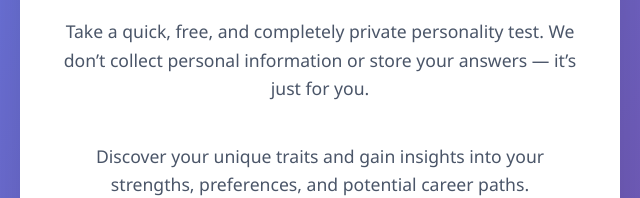
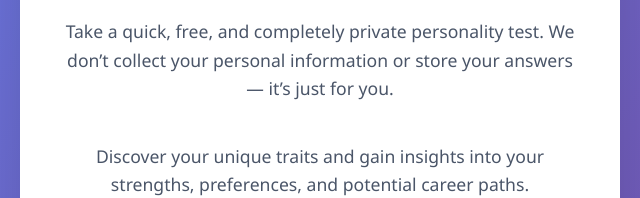
Before and after one commit to arunkumarkundra/freepersonalitytest, a plain HTML site: page index.html in a window 1280 px wide. Shown: the part 222-420 px from the top of the page, 320-960 px from the left. Drawn offline with nearby package versions, Linux system fonts and the light colour scheme.

Commit message:
Update index.html

```diff
--- a/index.html
+++ b/index.html
@@ -348,7 +348,7 @@
         <div class="screen active" id="welcome-screen">
             <div class="welcome-screen">
                 <h1>Personality Insight</h1>
-                <p>Take a quick, free, and completely private personality test. We don’t collect personal information or store your answers — it’s just for you.</p>
+                <p>Take a quick, free, and completely private personality test. We don’t collect your personal information or store your answers — it’s just for you.</p>
                 <p>Discover your unique traits and gain insights into your strengths, preferences, and potential career paths.</p>
                 <p><strong>How it works:</strong> For each question, simply choose the option that feels most natural to you. There are no right or wrong answers.</p>
                 <button class="start-btn" onclick="startAssessment()">Start Assessment</button>
```
